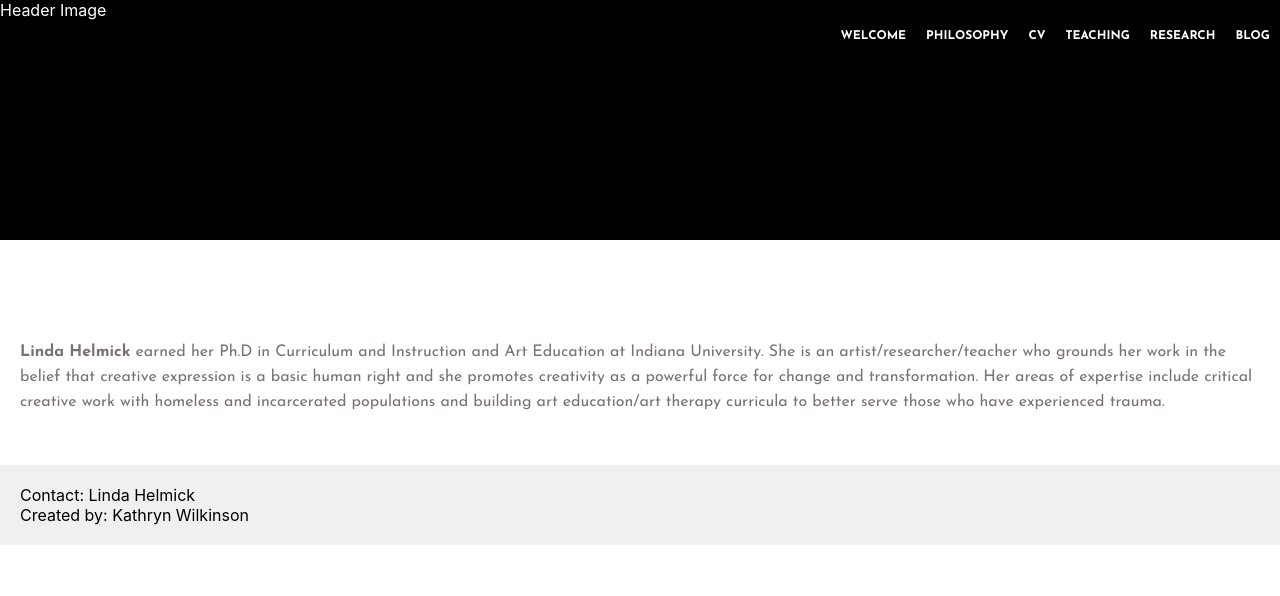
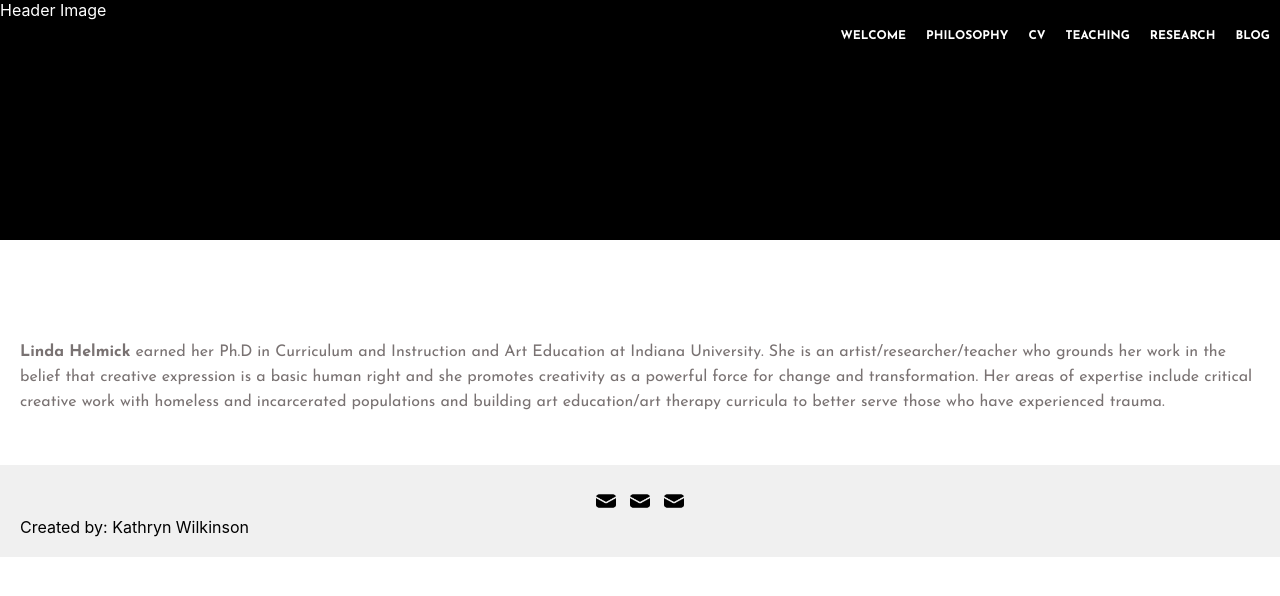
Before and after one commit to kathrynwilkinson/Homepage-Gallery, a React (Create React App) app: page / in a window 1280 px wide. Shown: the top 596 px of the page. Built offline with nearby package versions, Linux system fonts and the light colour scheme.

Commit message:
Render+Style: contact link icons

```diff
--- a/src/components/Contact/index.css
+++ b/src/components/Contact/index.css
@@ -0,0 +1,12 @@
+.contact-link-wrapper {
+    width: 100%;
+    display: flex;
+    justify-content: center;
+}
+
+.mail-icon {
+    height: 18px;
+    width: 20px;
+    padding: 7px;
+    display: flex;
+}
--- a/src/components/Contact/index.js
+++ b/src/components/Contact/index.js
@@ -1,10 +1,14 @@
 import React from 'react';
 import './index.css';
+import email from '../../images/email.png'
 
 export default function Contact () {
     return (
-        <div>
-            <div>Contact: Linda Helmick</div>
+        <div className='contact-link-wrapper'>
+            {/* <div>Contact: Linda Helmick</div> */}
+            <img className='mail-icon' alt='' src={email} />
+            <img className='mail-icon' alt='' src={email} />
+            <img className='mail-icon' alt='' src={email} />
         </div>
     );
 }
```
Also changed, not shown: src/images/email.png (added), src/images/envelope.png (added).
